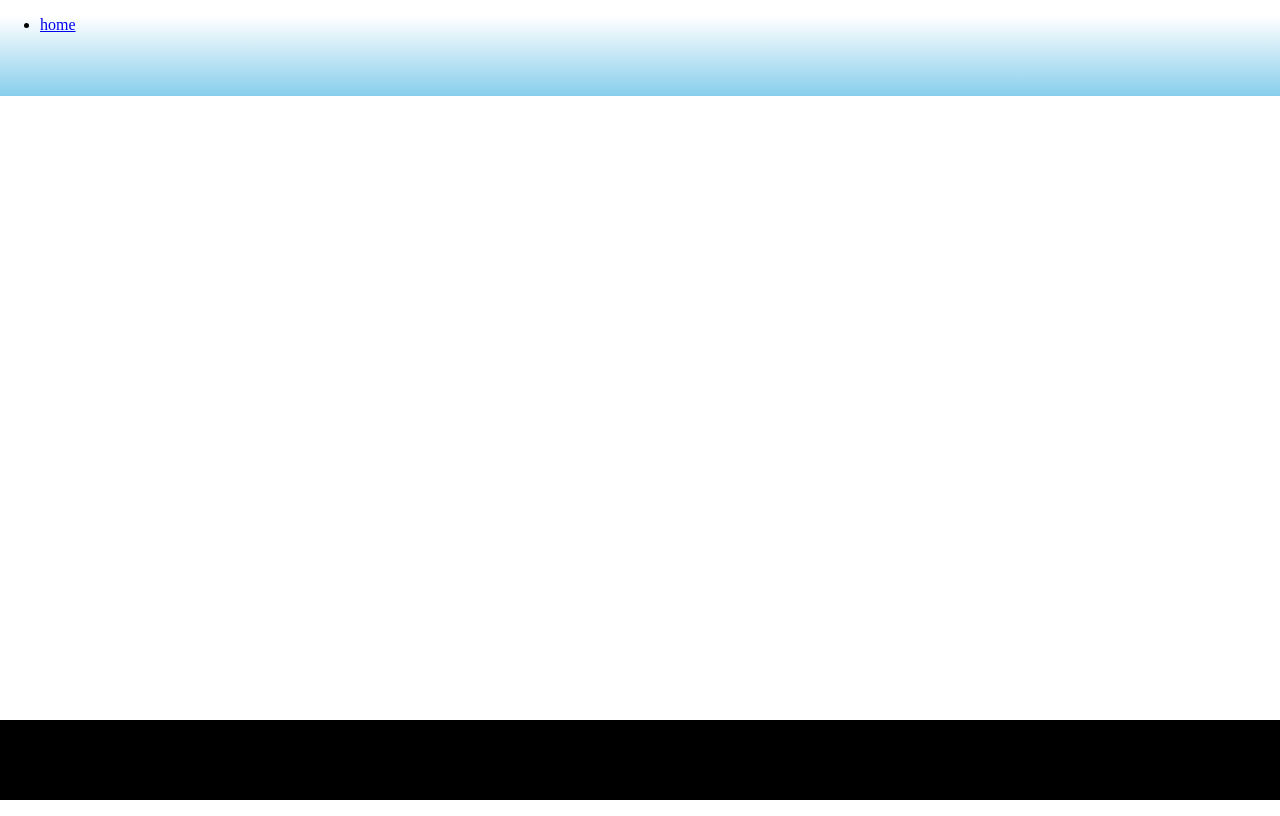
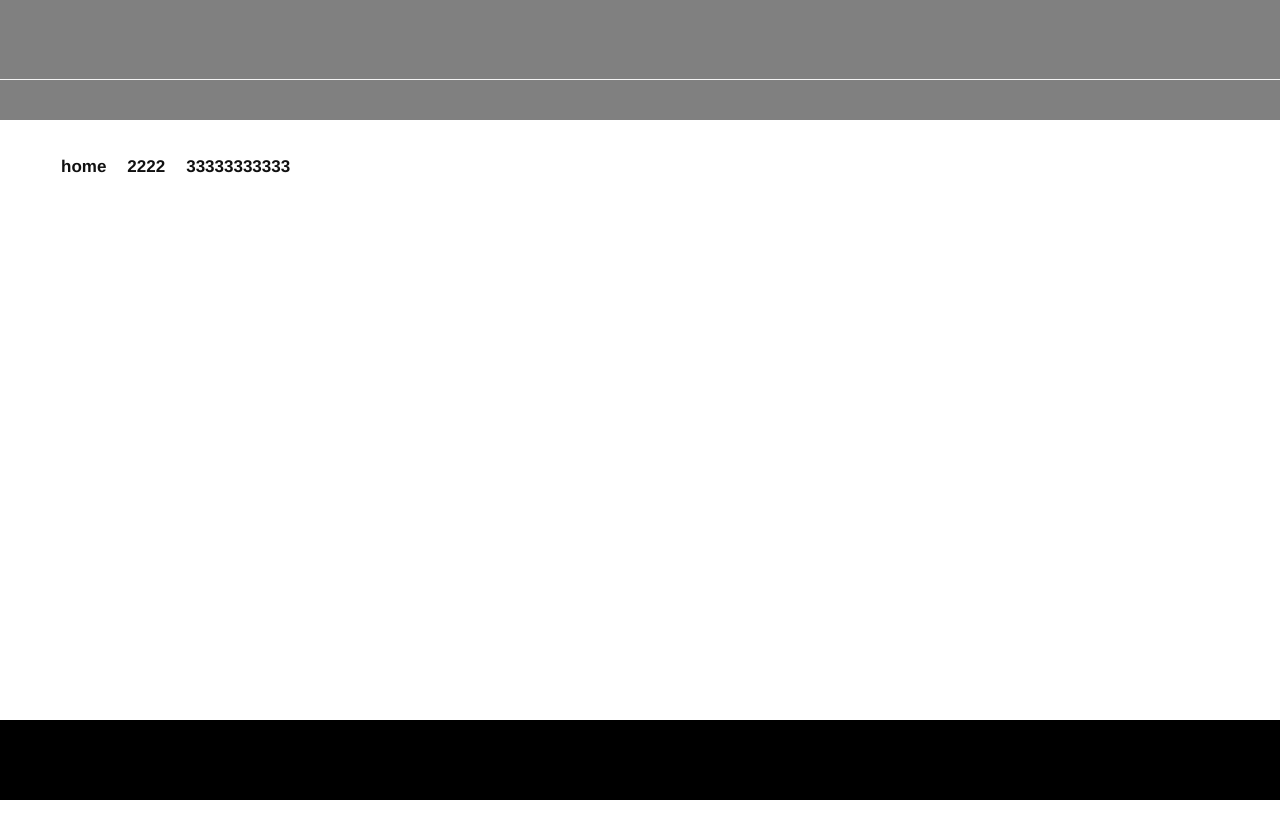
Before and after one commit to SI-Kim/bin-project, a React (Create React App) app: page / in a window 1280 px wide. Built offline with nearby package versions, Linux system fonts and the light colour scheme.

Commit message:
set header layouts

```diff
--- a/src/layouts/Header.tsx
+++ b/src/layouts/Header.tsx
@@ -2,11 +2,19 @@ import * as React from "react";
 import "../styles/layouts.css";
 
 export default function Header() {
-  return (<header>
+  return (
+  <header>
+    <div className="logo">
+
+    </div>
+    <div className="line" />
     <nav>
       <ul>
-        <li><a href="/">home</a></li>
+        <li className="header_nav first_child"><a href="/">home</a></li>
+        <li><a href="#">2222</a></li>
+        <li><a href="#">33333333333</a></li>
       </ul>
     </nav>
+    <div className="line" />
   </header>);
 }
--- a/src/styles/layouts.css
+++ b/src/styles/layouts.css
@@ -1,7 +1,63 @@
 header {
-  background: linear-gradient(to top, skyblue, white);
+  background: white;
   height: 5rem;
   width: 100vw;
+  position: relative;
+  font-family: "Noto Sans KR", "Helvetica Neue", "Apple SD Gothic Neo", "맑은 고딕", "Malgun Gothic", "돋움", dotum, sans-serif;
+  font-size: 14px;
+  line-height: 1.5;
+  letter-spacing: 0;
+}
+
+header nav ul {
+  float: left;
+  list-style: none;
+  display: block;
+  list-style-type: disc;
+  margin-block-start: 1em;
+  margin-block-end: 1em;
+  margin-inline-start: 0px;
+  margin-inline-end: 0px;
+  padding-inline-start: 40px;
+}
+
+header nav li {
+  margin-left: 0;
+  float: left;
+  list-style: none;
+  margin: 0 0 0 21px;
+}
+
+header nav li .first_child {
+  margin: 0;
+}
+
+header nav a {
+  position: relative;
+  display: block;
+  height: 100%;
+  color: #111;
+  font-size: 17px;
+  line-height: 66px;
+  font-family: "11StreetGothic", "Helvetica Neue", "Apple SD Gothic Neo", "맑은 고딕", "Malgun Gothic", "돋움", dotum, sans-serif;
+  font-weight: bold;
+  text-decoration: none;
+}
+
+header .logo {
+  width: 100%;
+  background-color: grey;
+  height: 120px;
+}
+
+header .line {
+  position: absolute;
+  left: 0;
+  bottom: 0;
+  width: 100%;
+  height: 1px;
+  background: #f4f4f4;
+  content: "";
 }
 
 footer {
```
